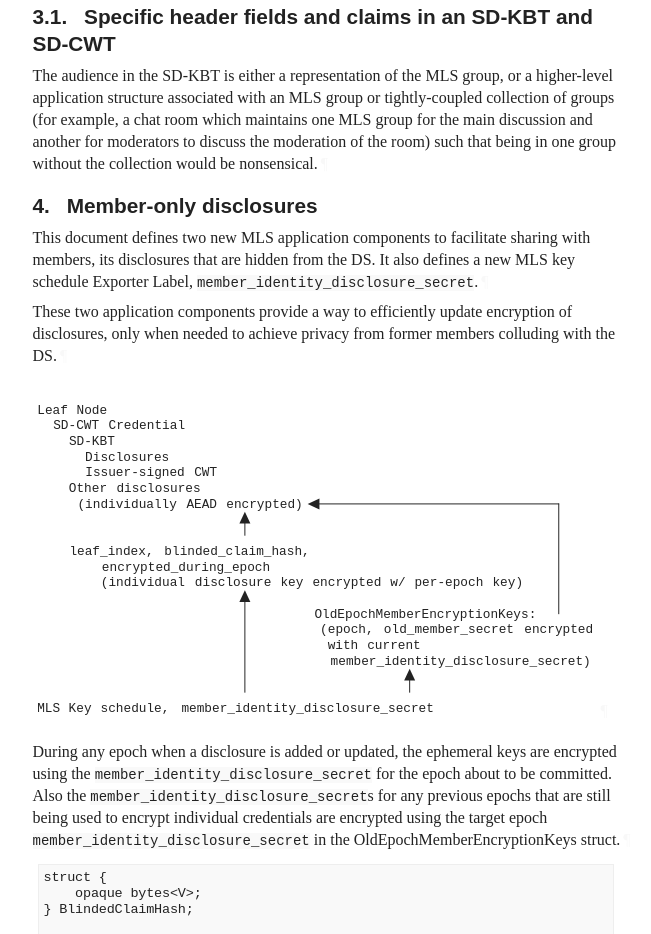
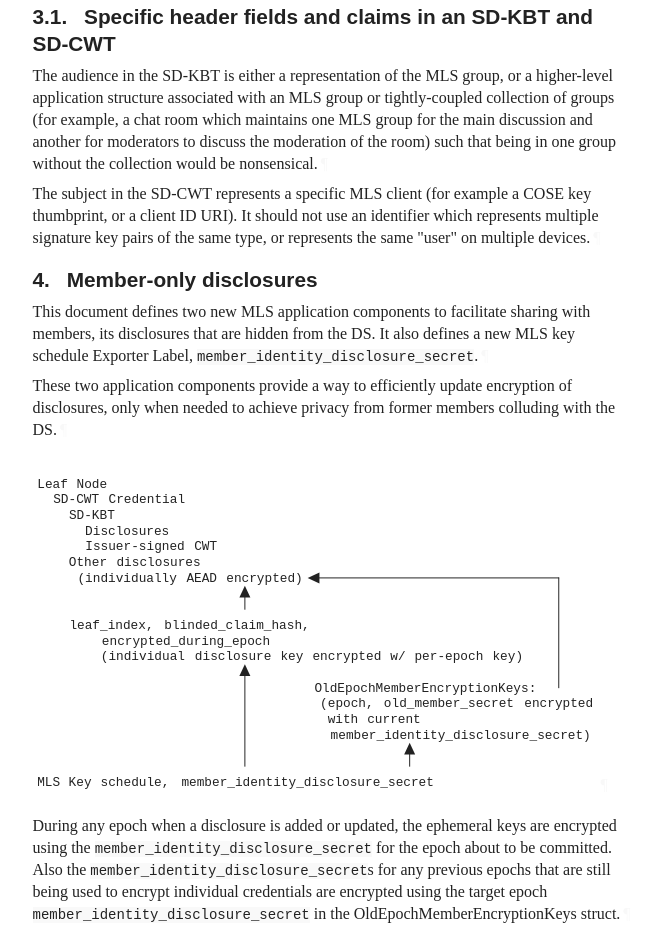
Before and after one commit to rohanmahy/mls-sd-cwt-credential, a plain HTML site: page draft-mahy-mls-sd-cwt-credential.html in a window 1280 px wide. Shown: the part 1607-2541 px from the top of the page, without its empty margins (92-743 px from the left). Drawn offline with Linux system fonts and the light colour scheme; a web font is replaced by a local one.

Commit message:
Script updating gh-pages from f13bbc1. [ci skip]

```diff
--- a/draft-mahy-mls-sd-cwt-credential.html
+++ b/draft-mahy-mls-sd-cwt-credential.html
@@ -1248,6 +1248,7 @@ A specific way to safely encrypt and decrypt disclosures only for members of the
 <a href="#section-3.1" class="section-number selfRef">3.1. </a><a href="#name-specific-header-fields-and-" class="section-name selfRef">Specific header fields and claims in an SD-KBT and SD-CWT</a>
         </h3>
 <p id="section-3.1-1">The audience in the SD-KBT is either a representation of the MLS group, or a higher-level application structure associated with an MLS group or tightly-coupled collection of groups (for example, a chat room which maintains one MLS group for the main discussion and another for moderators to discuss the moderation of the room) such that being in one group without the collection would be nonsensical.<a href="#section-3.1-1" class="pilcrow">¶</a></p>
+<p id="section-3.1-2">The subject in the SD-CWT represents a specific MLS client (for example a COSE key thumbprint, or a client ID URI). It should not use an identifier which represents multiple signature key pairs of the same type, or represents the same "user" on multiple devices.<a href="#section-3.1-2" class="pilcrow">¶</a></p>
 </section>
 </div>
 </section>
```
Also changed, not shown: draft-mahy-mls-sd-cwt-credential.txt.
